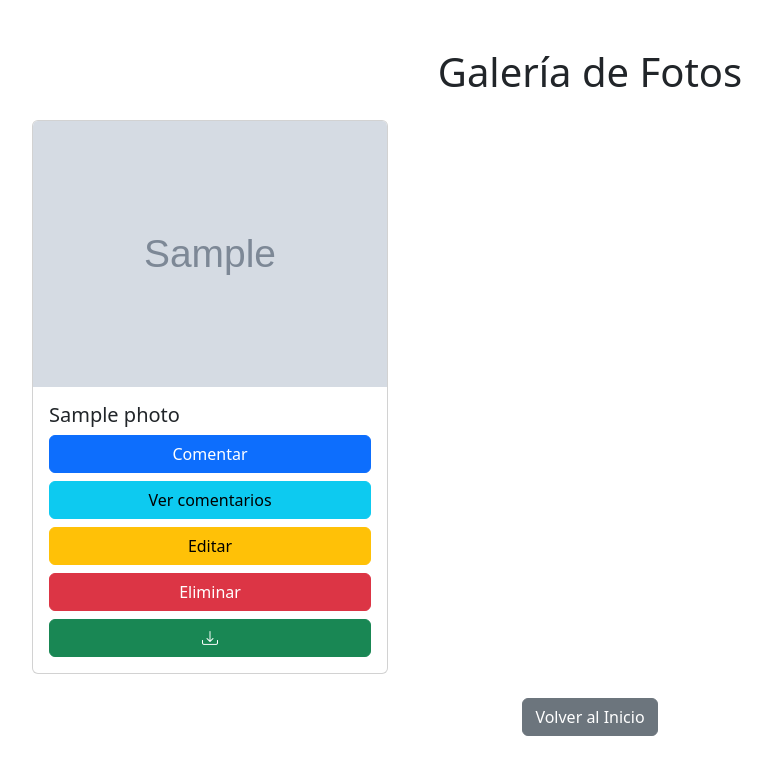
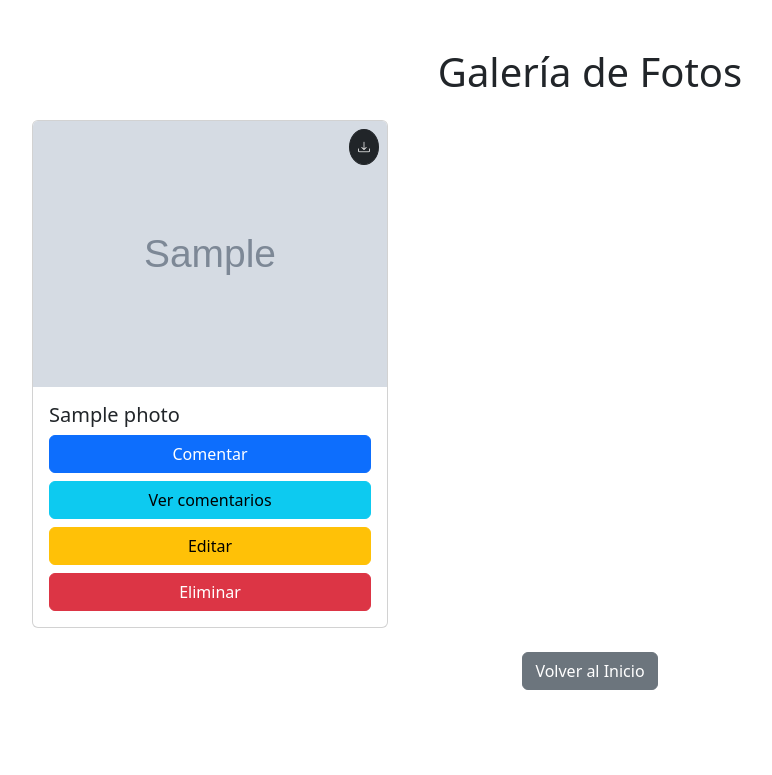
Before and after one commit to Daly2025/puskas, a PHP site: page /public/photos.php in a window 1280 px wide. Shown: the top 775 px of the page, without its empty margins (50-822 px from the left). Run offline with PHP 8.4, Linux system fonts and the light colour scheme; the visitor is signed in with stand-in values (Sample User, id 1); tables that the repository leaves empty hold one stand-in row (values such as "Sample post"); grey boxes marked "Sample" are stand-in pictures.

Commit message:
solo simbolo descarga en la foto

```diff
--- a/public/photos.php
+++ b/public/photos.php
@@ -42,7 +42,10 @@ try {
                 <?php foreach ($photos as $photo): ?>
                     <div class="col">
                         <div class="card h-100">
-                            <img src="<?php echo htmlspecialchars($photo['file_path']); ?>" class="card-img-top" alt="<?php echo htmlspecialchars($photo['title'] ?? 'Foto'); ?>">
+                            <div class="position-relative">
+                                <img src="<?php echo htmlspecialchars($photo['file_path']); ?>" class="card-img-top" alt="<?php echo htmlspecialchars($photo['title'] ?? 'Foto'); ?>">
+                                <a href="<?php echo htmlspecialchars($photo['file_path']); ?>" class="btn btn-dark position-absolute top-0 end-0 m-2 rounded-circle p-2" download style="--bs-btn-padding-y: .25rem; --bs-btn-padding-x: .5rem; --bs-btn-font-size: .75rem;"><i class="bi bi-download text-white"></i></a>
+                            </div>
                             <div class="card-body">
                                 <?php if (!empty($photo['title'])): ?>
                                     <h5 class="card-title"><?php echo htmlspecialchars($photo['title']); ?></h5>
@@ -52,7 +55,6 @@ try {
                                     <a href="view_comments.php?photo_id=<?php echo $photo['id']; ?>" class="btn btn-info">Ver comentarios</a>
                                     <a href="edit_photo.php?photo_id=<?php echo $photo['id']; ?>" class="btn btn-warning">Editar</a>
                                     <a href="delete_photo.php?photo_id=<?php echo $photo['id']; ?>" class="btn btn-danger" onclick="return confirm('¿Estás seguro de que quieres eliminar esta foto?');">Eliminar</a>
-                                     <a href="<?php echo htmlspecialchars($photo['file_path']); ?>" class="btn btn-success" download><i class="bi bi-download"></i></a>
                                  </div>
                             </div>
                         </div>
```
